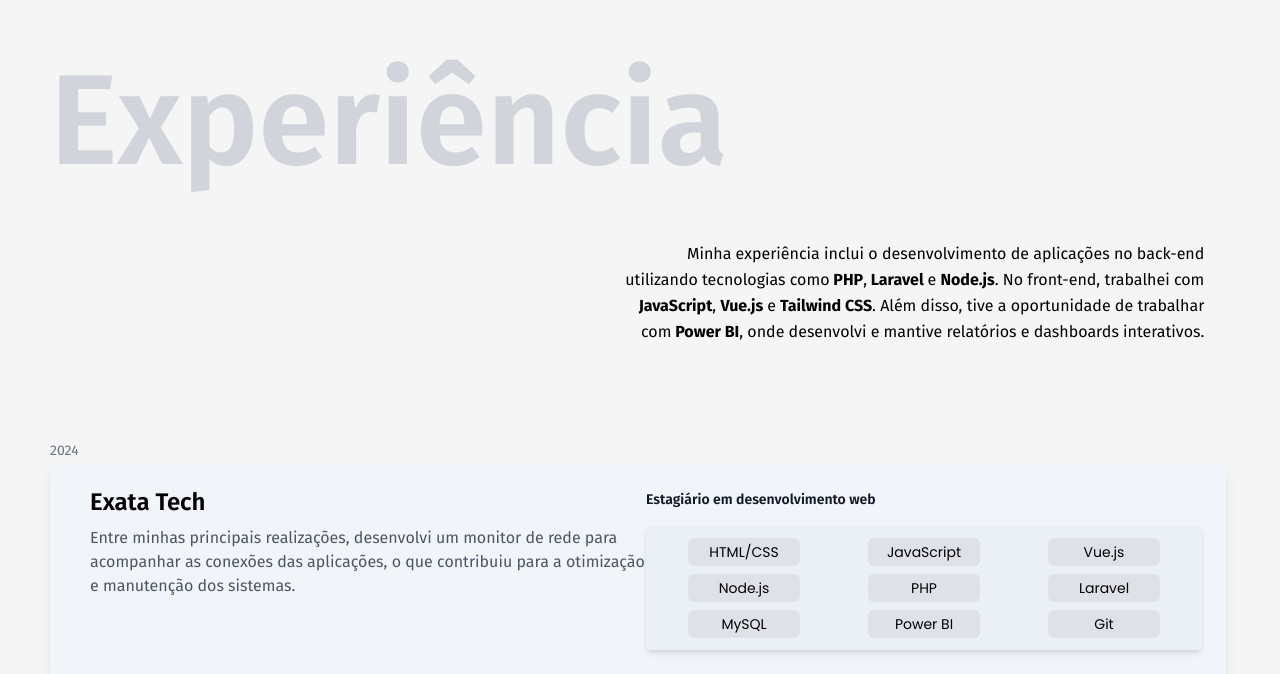
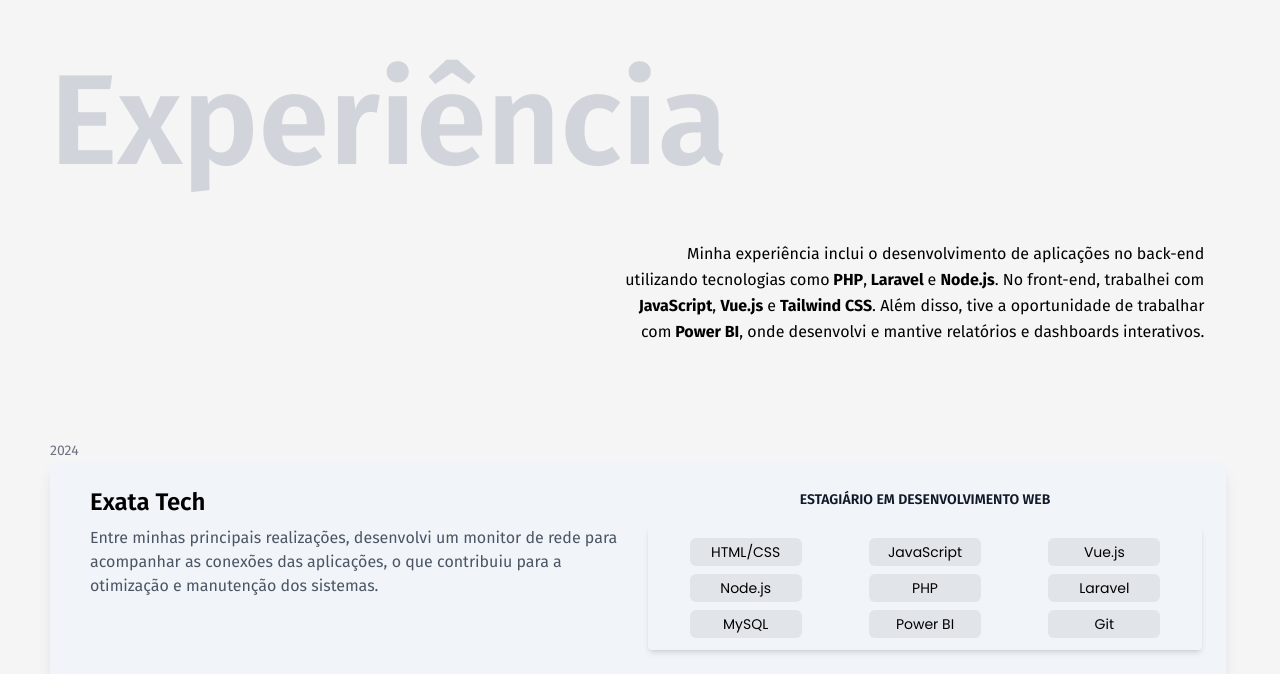
Before and after one commit to VitorHSilver/Portfolio, a React (Create React App) app: page / in a window 1280 px wide. Shown: the part 846-1520 px from the top of the page. Built offline with nearby package versions, Linux system fonts and the light colour scheme.

Commit message:
Refactor layout and styles in Experience component and add skills grid

```diff
--- a/src/Experience.js
+++ b/src/Experience.js
@@ -1,3 +1,37 @@
+import React from 'react';
+
+const skills = [
+     {
+          name: 'HTML/CSS',
+          style: 'bg-gray-300/50 text-black py-1 w-28 rounded-md text-center max-smartphone:bg-transparent',
+     },
+     {
+          name: 'JavaScript',
+          style: 'bg-gray-300/50 text-black py-1 w-28 rounded-md text-center max-smartphone:bg-transparent',
+     },
+     {
+          name: 'Vue.js',
+          style: 'bg-gray-300/50 text-black py-1 w-28 rounded-md text-center max-smartphone:bg-transparent',
+     },
+     {
+          name: 'Node.js',
+          style: 'bg-gray-300/50 text-black py-1 w-28 rounded-md text-center max-smartphone:bg-transparent',
+     },
+     { name: 'PHP', style: 'bg-gray-300/50 text-black py-1 w-28 rounded-md text-center max-smartphone:bg-transparent' },
+     {
+          name: 'Laravel',
+          style: 'bg-gray-300/50 text-black py-1 w-28 rounded-md text-center max-smartphone:bg-transparent',
+     },
+     {
+          name: 'MySQL',
+          style: 'bg-gray-300/50 text-black py-1 w-28 rounded-md text-center max-smartphone:bg-transparent',
+     },
+     {
+          name: 'Power BI',
+          style: 'bg-gray-300/50 text-black py-1 w-28 rounded-md text-center max-smartphone:bg-transparent',
+     },
+     { name: 'Git', style: 'bg-gray-300/50 text-black py-1 w-28 rounded-md text-center max-smartphone:bg-transparent' },
+];
 function Experience() {
      return (
           <section
@@ -8,7 +42,7 @@ function Experience() {
                <h2 className="text-9xl font-semibold text-gray-300 mb-56 max-smallscreen:mb-[30rem] max-md:text-8xl max-sm:text-7xl max-smartphone:text-4xl max-smallscreen:text-2xl ">
                     Experiência
                </h2>
-               <div className="w-1/2 flex text-right mb-60  absolute right-4 top-40 max-md:w-full max-md:text-left max-md:pl-4 max-sm:w-full max-sm:top-32 max">
+               <div className="w-1/2 flex text-right mb-60 absolute right-4 top-40 max-md:w-full max-md:text-left max-md:pl-4 max-sm:w-full max-sm:top-32 max">
                     <p className="leading-relaxed max-w-prose relative mb-4 mt-6 max-smallscreen:text-sm max-smallscreen:leading-relaxed ">
                          Minha experiência inclui o desenvolvimento de aplicações no back-end utilizando tecnologias
                          como
@@ -18,27 +52,29 @@ function Experience() {
                          <strong> Power BI</strong>, onde desenvolvi e mantive relatórios e dashboards interativos.
                     </p>
                </div>
-               <span className="inline-block mt-8 text-sm text-gray-500  max-smartphone:mt-96 max-smartphone:mt">2024</span>
-               <div className="bg-slate-100 max-smallscreen:bg-transparent max-smallscreen:shadow-none grid grid-cols-2 p-6 shadow-lg max-lg:w-full mr-1 absolute max-md:w-full pl-10 max-smartphone:grid-cols-1 max-md:gap-4 ">
+               <span className="inline-block mt-8 text-sm text-gray-500  max-smartphone:mt-96 max-smartphone:mt">
+                    2024
+               </span>
+               <div className="bg-slate-100 max-smallscreen:bg-transparent max-smallscreen:shadow-none grid grid-cols-2 p-6 shadow-lg max-lg:w-full mr-1 gap-x-1 absolute max-md:w-full pl-10 max-smartphone:grid-cols-1 max-md:gap-4 ">
                     <h3 className="text-2xl font-semibold">Exata Tech</h3>
-                    <span className="block text-sm font-semibold text-gray-900 mb-4 mt-1">
+                    <span className="block text-sm font-semibold text-gray-900 mb-4 mt-1 uppercase text-center">
                          Estagiário em desenvolvimento web
                     </span>
-                    <p className="text-gray-600 mb-4 max-smallscreen:text-sm max-smallscreen:leading-relaxed  ">
+                    <p className="text-gray-600 mb-4 max-smallscreen:text-sm max-smallscreen:leading-relaxed">
                          Entre minhas principais realizações, desenvolvi um monitor de rede para acompanhar as conexões
                          das aplicações, o que contribuiu para a otimização e manutenção dos sistemas.
                     </p>
 
-                    <ul id="thumb-grid" className="grid grid-cols-3 justify-items-center gap-2 shadow-md  text-sm text-gray-900 bg-slate-200/40 max-smartphone:shadow-none max-smartphone:bg-transparent p-3 rounded max-smallscreen:text-xs  ">
-                         <li className="bg-gray-300/50 text-black  py-1 w-28 rounded-md text-center max-smartphone:bg-transparent">HTML/CSS</li>
-                         <li className="bg-gray-300/50 text-black  py-1 w-28 rounded-md text-center max-smartphone:bg-transparent">JavaScript</li>
-                         <li className="bg-gray-300/50 text-black  py-1 w-28 rounded-md text-center max-smartphone:bg-transparent">Vue.js</li>
-                         <li className="bg-gray-300/50 text-black  py-1 w-28 rounded-md text-center max-smartphone:bg-transparent">Node.js</li>
-                         <li className="bg-gray-300/50 text-black  py-1 w-28 rounded-md text-center max-smartphone:bg-transparent">PHP</li>
-                         <li className="bg-gray-300/50 text-black  py-1 w-28 rounded-md text-center max-smartphone:bg-transparent">Laravel</li>
-                         <li className="bg-gray-300/50 text-black  py-1 w-28 rounded-md text-center max-smartphone:bg-transparent">MySQL</li>
-                         <li className="bg-gray-300/50 text-black  py-1 w-28 rounded-md text-center max-smartphone:bg-transparent">Power BI</li>
-                         <li className="bg-gray-300/50 text-black  py-1 w-28 rounded-md text-center max-smartphone:bg-transparent">Git</li>
+                    {/* Melhorando o código */}
+                    <ul
+                         id="thumb-grid"
+                         className="grid grid-cols-3 justify-items-center gap-2 shadow-md  text-sm text-gray-900  max-smartphone:shadow-none max-smartphone:bg-transparent p-3 rounded max-smallscreen:text-xs  "
+                    >
+                         {skills.map((skill, index) => (
+                              <li key={index} className={skill.style}>
+                                   {skill.name}
+                              </li>
+                         ))}
                     </ul>
                </div>
           </section>
```
